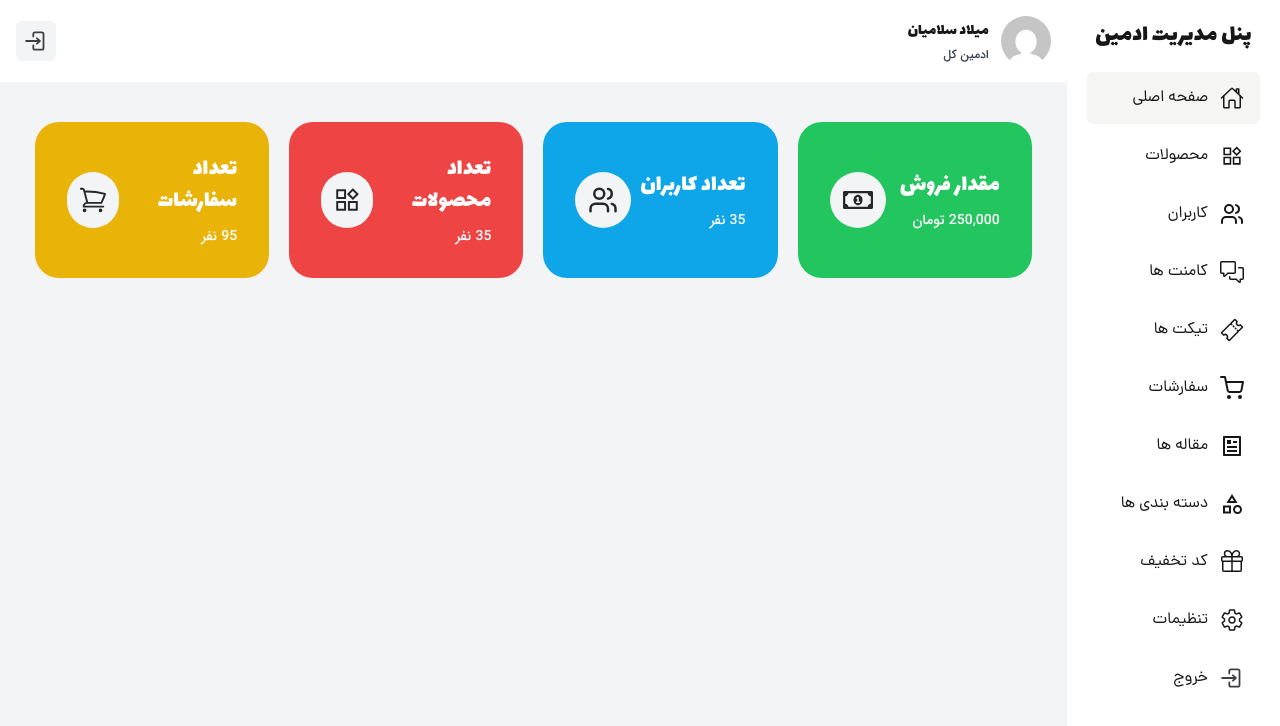
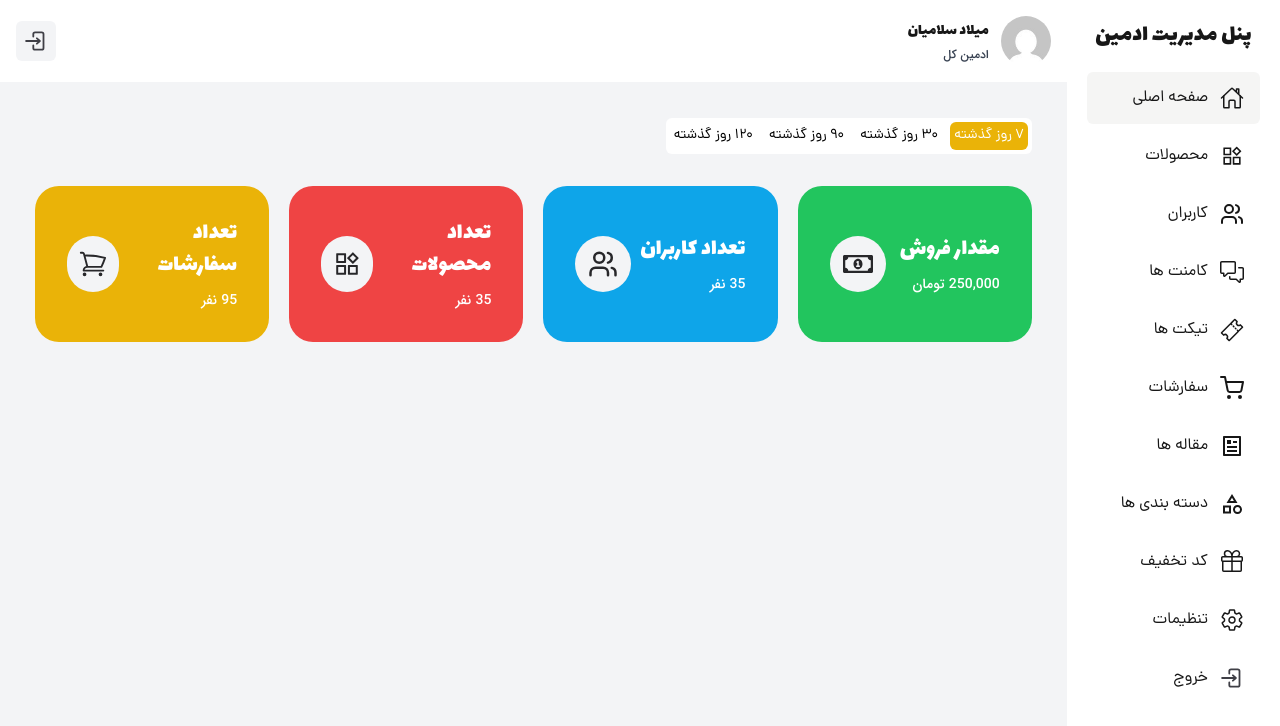
Before and after one commit to milad1385/tool-shop, a Next.js app: page /p-admin in a window 1280 px wide. Shown: the top 726 px of the page. Built offline with nearby package versions, Linux system fonts and the light colour scheme.

Commit message:
add filters component in p-admin

```diff
--- a/src/app/p-admin/page.tsx
+++ b/src/app/p-admin/page.tsx
@@ -1,10 +1,21 @@
 import Container from "@/components/modules/p-admin/Container";
+import Filters from "@/components/modules/p-admin/Filters";
+
 import Stats from "@/components/templates/p-admin/Stats";
 import React from "react";
 
 function page() {
   return (
     <Container>
+      <Filters
+        filterField="last"
+        options={[
+          { label: "7 روز گذشته", slug: "7" },
+          { label: "30 روز گذشته", slug: "30" },
+          { label: "90 روز گذشته", slug: "90" },
+          { label: "120 روز گذشته", slug: "120" },
+        ]}
+      />
       <Stats />
     </Container>
   );
--- /dev/null
+++ b/src/components/modules/p-admin/Filters.tsx
@@ -0,0 +1,44 @@
+"use client";
+import { usePathname, useSearchParams } from "next/navigation";
+import { useRouter } from "next/navigation";
+import React from "react";
+
+type Option = {
+  label: string;
+  slug: string;
+};
+
+type TFilter = {
+  filterField: string;
+  options: Option[];
+};
+
+function Filters({ filterField, options }: TFilter) {
+  const router = useRouter();
+  const searchParams = useSearchParams();
+  const pathname = usePathname();
+  const params = new URLSearchParams(searchParams);
+  const paramValue = searchParams.get(filterField) || options.at(0)?.slug;
+
+  const handleFilterParm = (slug: string) => {
+    params.set(filterField, slug);
+    router.replace(`${pathname}?${params}`);
+  };
+  return (
+    <div className="bg-white inline-flex items-center gap-x-2 font-Dana bg-namavaBlack p-1 child:transition-all child:cursor-pointer text-xs md:text-sm rounded-md mt-4">
+      {options.map((option, index) => (
+        <div
+          key={index}
+          className={`text-black hover:bg-yellow-500 ${
+            option.slug === paramValue ? "bg-yellow-500 text-white" : ""
+          } hover:text-white py-1 px-1 rounded-md`}
+          onClick={() => handleFilterParm(option.slug)}
+        >
+          {option.label}
+        </div>
+      ))}
+    </div>
+  );
+}
+
+export default Filters;
--- a/src/components/templates/p-admin/Stats.tsx
+++ b/src/components/templates/p-admin/Stats.tsx
@@ -7,7 +7,7 @@ import { LuUsers } from "react-icons/lu";
 
 function Stats() {
   return (
-    <div className="grid grid-cols-2  lg:grid-cols-4 gap-5 my-5">
+    <div className="grid grid-cols-2  lg:grid-cols-4 gap-5 my-8">
       <StatBox
         title="مقدار فروش"
         icon={
```
